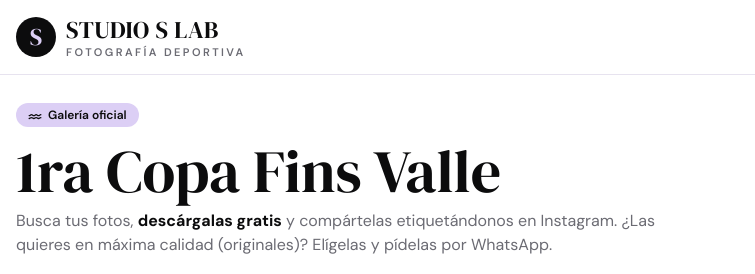
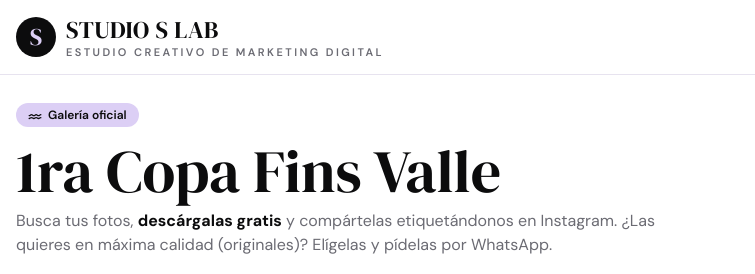
Before and after one commit to studioslabco-code/studio-s-lab, a plain HTML site: page index.html in a window 1280 px wide. Shown: the top 274 px of the page, 0-755 px from the left. Drawn offline with Linux system fonts and the light colour scheme.

Commit message:
subtitulo marca

```diff
--- a/index.html
+++ b/index.html
@@ -230,7 +230,7 @@
    Todo lo editable está aquí. No es necesario tocar el resto del código.
    ===================================================================== */
 const CONFIGURACION_FINS_VALLE = {
-  marca: { nombre: 'STUDIO S LAB', subtitulo: 'Fotografía Deportiva' },
+  marca: { nombre: 'STUDIO S LAB', subtitulo: 'Estudio creativo de marketing digital' },
   evento: { nombre: '1ra Copa Fins Valle', etiqueta: 'Galería oficial' },
 
   // Contacto
```
